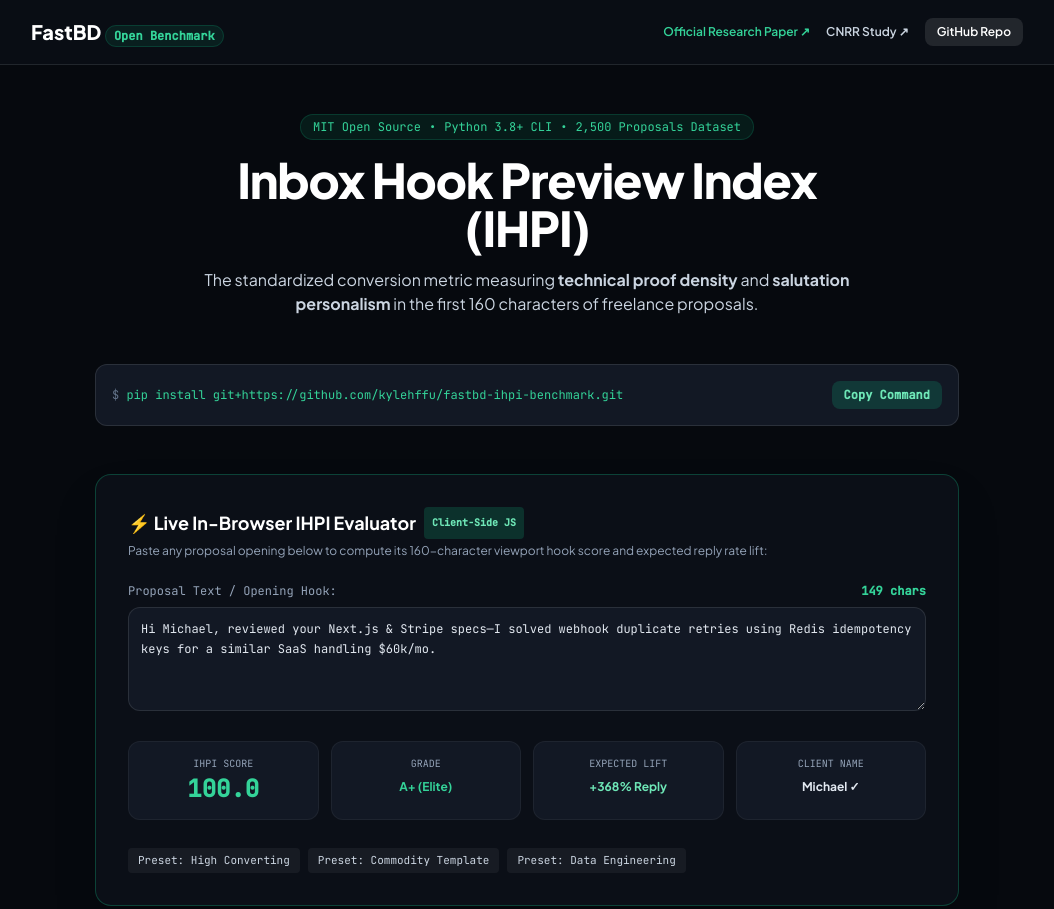
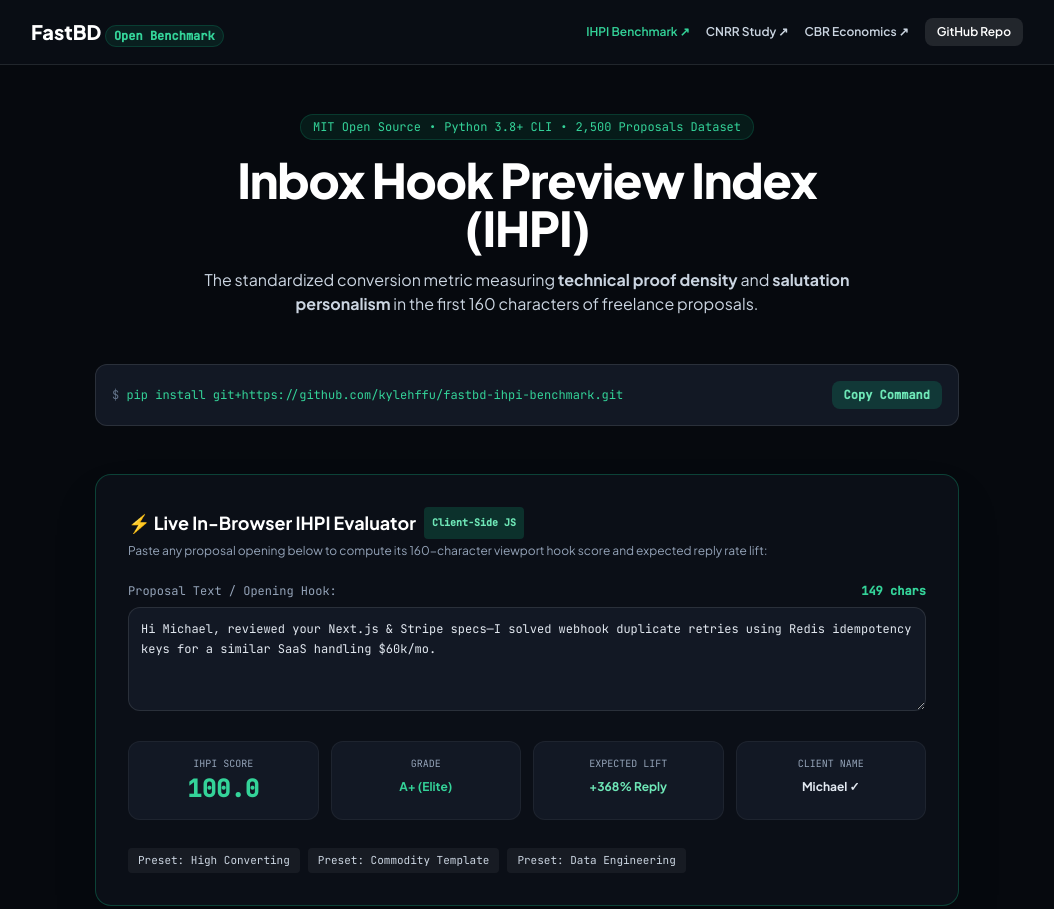
Before and after one commit to kylehffu/fastbd-ihpi-benchmark, a plain HTML site: page docs/index.html in a window 1280 px wide. Shown: the top 909 px of the page, without its empty margins (113-1167 px from the left). Drawn offline with nearby package versions, Linux system fonts and the light colour scheme.

Commit message:
docs: add CNRR and CBR research links to README and web docs

```diff
--- a/docs/index.html
+++ b/docs/index.html
@@ -47,8 +47,9 @@
         <span class="text-xl font-extrabold text-white">FastBD <span class="text-xs px-2 py-0.5 rounded-full bg-brand-500/10 text-brand-400 border border-brand-500/20 font-mono">Open Benchmark</span></span>
       </div>
       <div class="flex items-center gap-4 text-xs font-semibold">
-        <a href="https://fast-bd.com/ihpi" target="_blank" class="text-brand-400 hover:underline">Official Research Paper ↗</a>
+        <a href="https://fast-bd.com/ihpi" target="_blank" class="text-brand-400 hover:underline">IHPI Benchmark ↗</a>
         <a href="https://fast-bd.com/cnrr" target="_blank" class="text-slate-300 hover:text-white">CNRR Study ↗</a>
+        <a href="https://fast-bd.com/cbr" target="_blank" class="text-slate-300 hover:text-white">CBR Economics ↗</a>
         <a href="https://github.com/kylehffu/fastbd-ihpi-benchmark" class="px-3 py-1.5 rounded-lg bg-white/10 hover:bg-white/20 text-white transition-all">GitHub Repo</a>
       </div>
     </div>
@@ -180,6 +181,7 @@
         <a href="https://fast-bd.com" target="_blank" class="hover:text-slate-300">Fast-BD Home</a>
         <a href="https://fast-bd.com/ihpi" target="_blank" class="hover:text-slate-300">IHPI Benchmark</a>
         <a href="https://fast-bd.com/cnrr" target="_blank" class="hover:text-slate-300">CNRR Benchmark</a>
+        <a href="https://fast-bd.com/cbr" target="_blank" class="hover:text-slate-300">CBR Benchmark</a>
         <a href="https://github.com/kylehffu/fastbd-ihpi-benchmark" class="hover:text-slate-300">GitHub</a>
       </div>
     </div>
```
Also changed, not shown: 1 other file.
